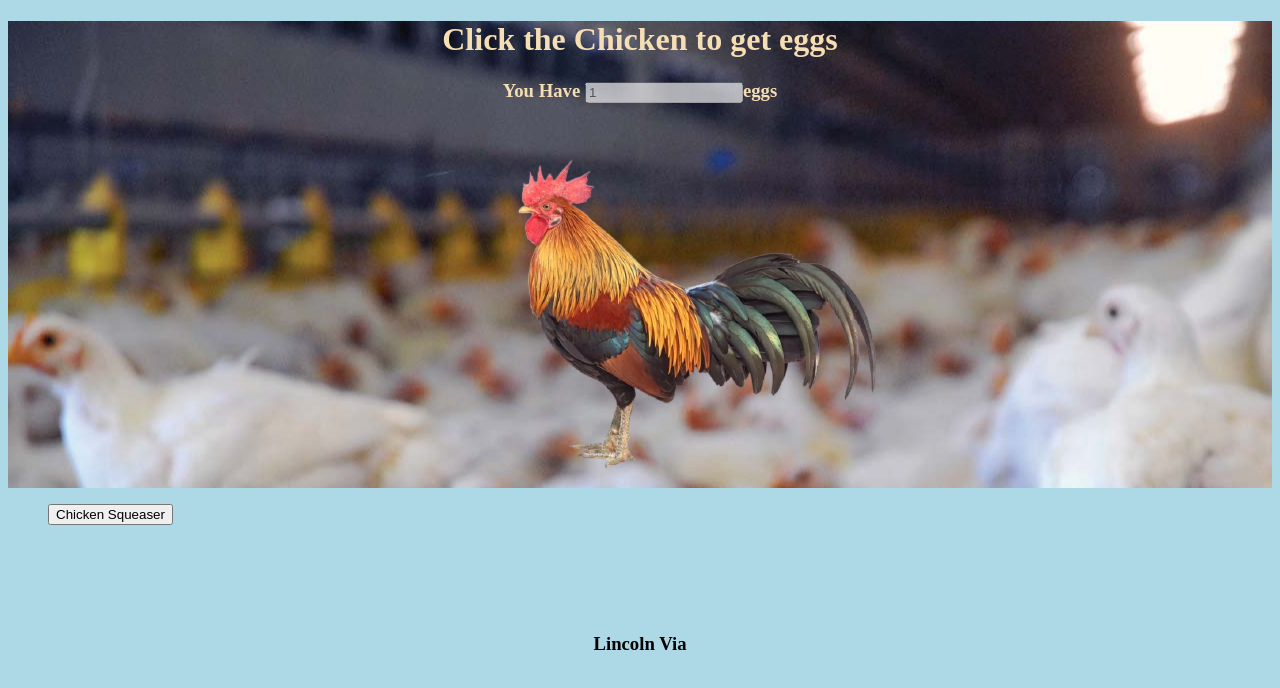
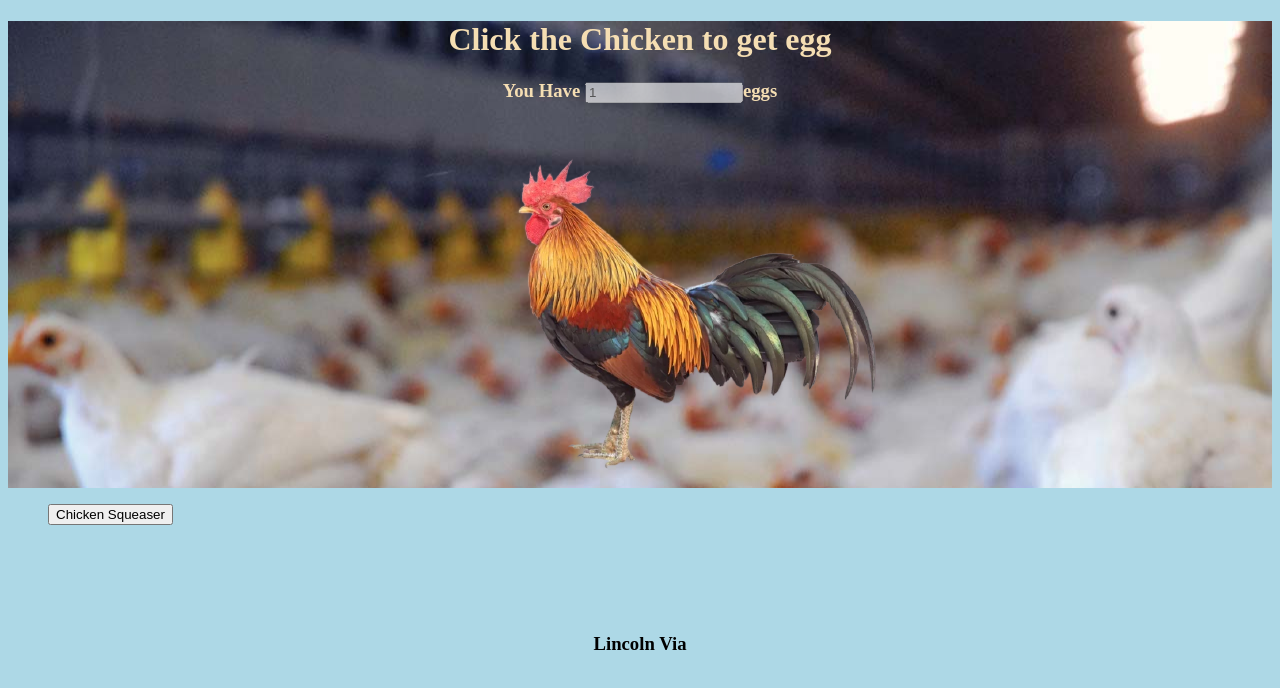
Before and after one commit to LincolnVia/ChickenClicker, a website: page index.html in a window 1280 px wide. Drawn offline with Linux system fonts and the light colour scheme.

Commit message:
Update index.html

```diff
--- a/index.html
+++ b/index.html
@@ -12,7 +12,7 @@
   </head>
   <body>
     <div style="background-image: url('imgs/ChickenFarm.jpg'); id="Game">
-      <h1 id="Title">Click the Chicken to get eggs</h1>
+      <h1 id="Title">Click the Chicken to get egg</h1>
 
       <h3 id="YouHave">You Have <input type="text" id="AmountEgg" disabled />eggs</h3>
       <button id="ClearButton" ><img src="imgs/ChickenCLicker.png" onclick="EggClicker()" /></button>
```
